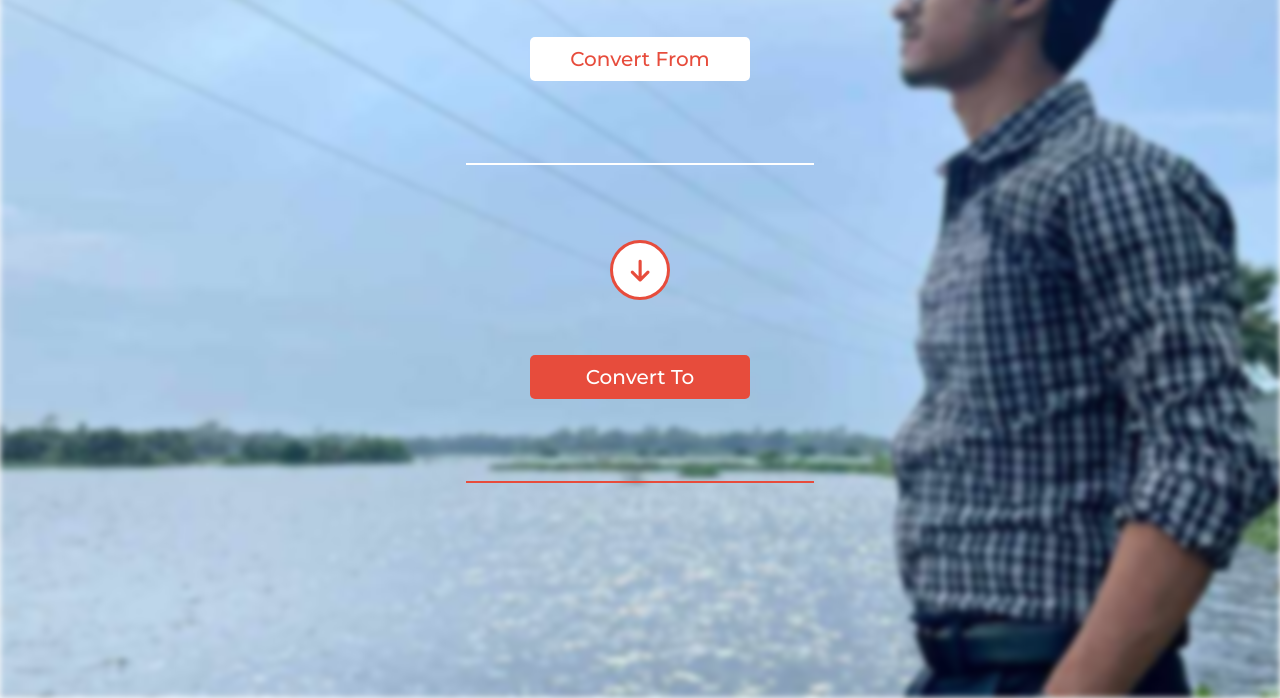
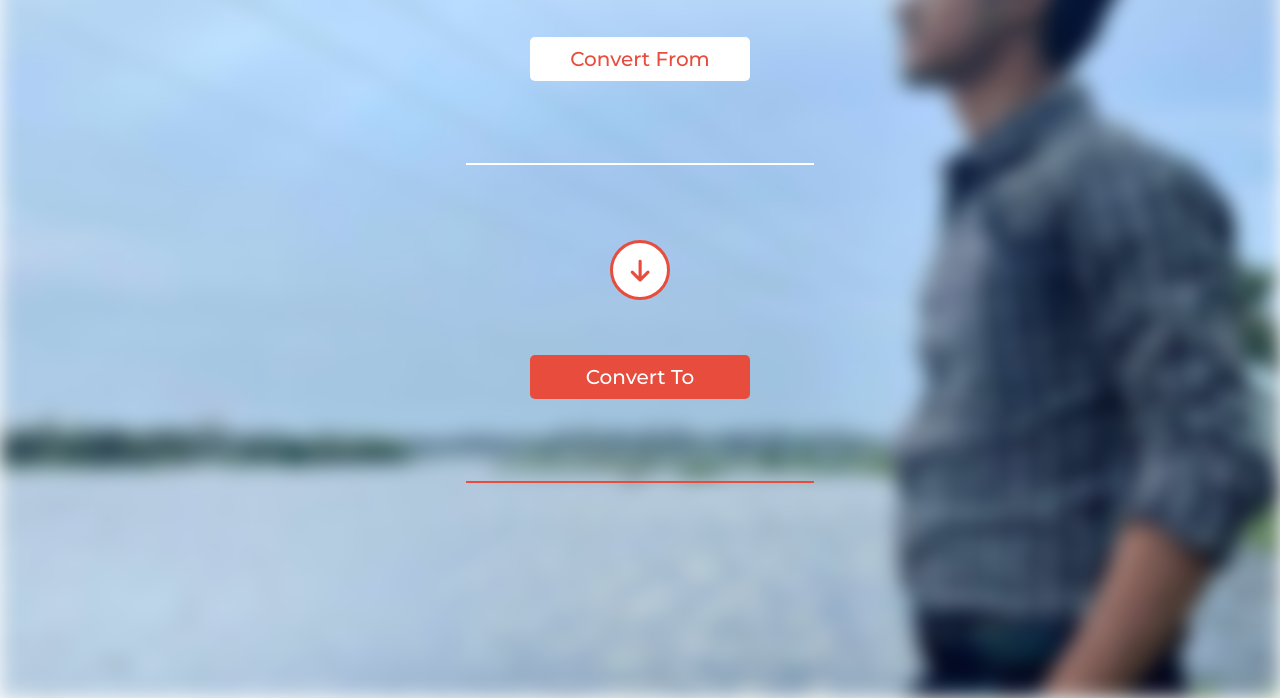
Before and after one commit to zannat20040/EasyConvertForFun, a plain HTML site: page index.html in a window 1280 px wide. Shown: the part 102-800 px from the top of the page. Drawn offline with Linux system fonts and the light colour scheme.

Commit message:
Update style.css

```diff
--- a/CSS folder/style.css
+++ b/CSS folder/style.css
@@ -12,7 +12,7 @@
     height: 100%;
     width: 100%;
     background-attachment: fixed;
-    filter: blur(3px);
+    filter: blur(10px);
     position: fixed;
     z-index: -111;
 
```
